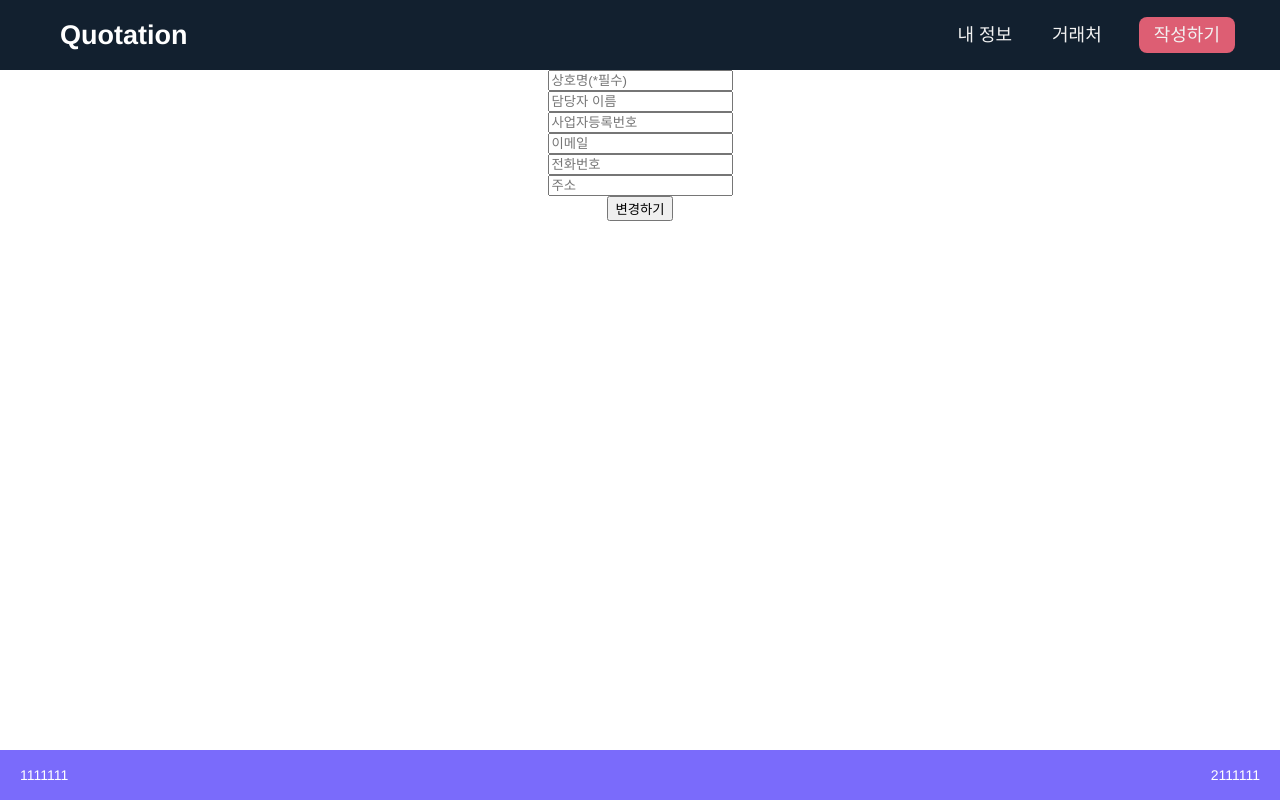
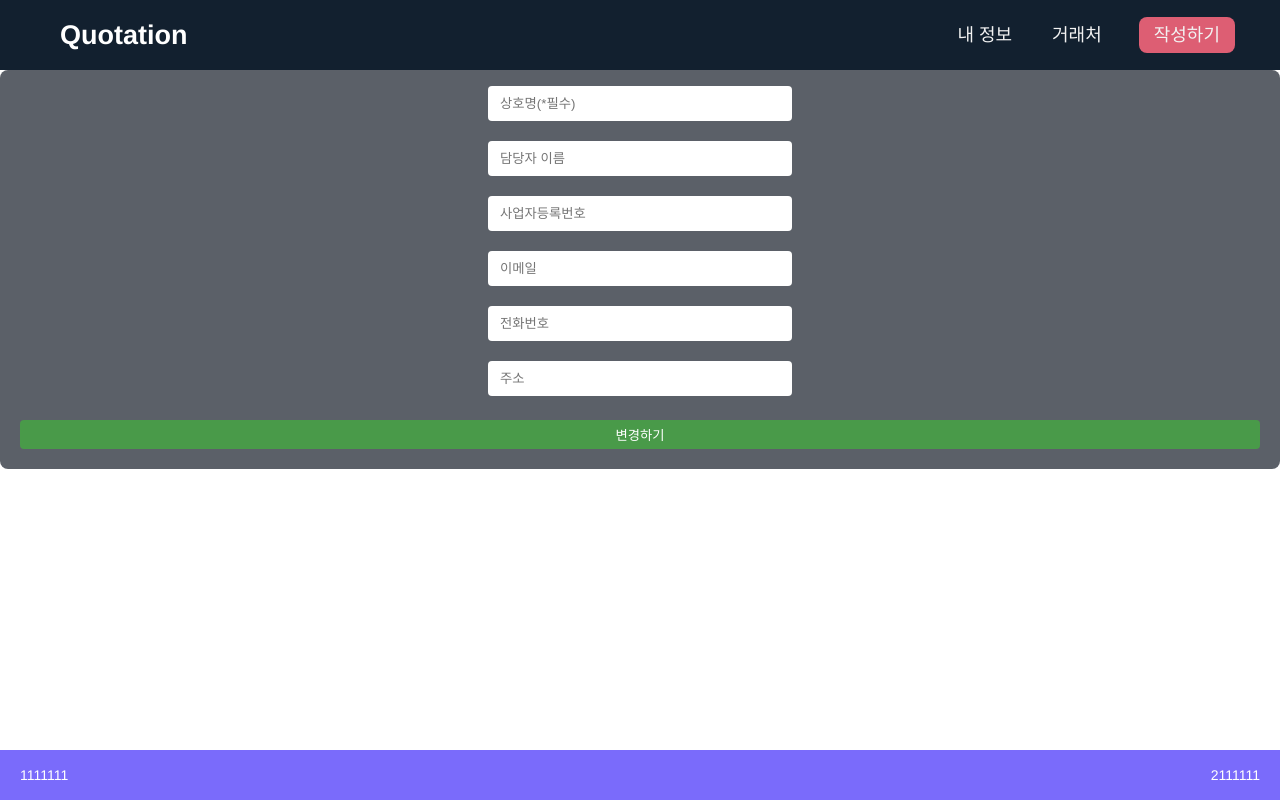
Before and after one commit to mtseo01/quick-quote, a Vue app in the folder front/: page /clients/1 in a window 1280 px wide. Built offline with nearby package versions, Linux system fonts and the light colour scheme; no server answers.

Commit message:
Add CSS Client EditForm

```diff
--- a/front/src/components/client/EditForm.vue
+++ b/front/src/components/client/EditForm.vue
@@ -1,4 +1,7 @@
 <template>
+  <div v-if="alert" class="alert-form">
+    {{ logMessage }}
+  </div>
   <form @submit.prevent>
     <div>
       <input
@@ -31,7 +34,6 @@
 
     <button type="submit" @click="update">변경하기</button>
   </form>
-  <p>{{ logMessage }}</p>
 </template>
 <script>
 import { getClinet, updateClient } from '@/api/client';
@@ -51,6 +53,7 @@ export default {
         },
       ],
       logMessage: '',
+      alert: false,
     };
   },
   setup() {},
@@ -67,8 +70,10 @@ export default {
 
         this.client = data.doc;
         this.logMessage = data.message;
+        this.alert = true;
       } catch (error) {
         this.logMessage = error.response.data.message;
+        this.alert = true;
       }
     },
     async update() {
@@ -78,10 +83,54 @@ export default {
         const { data } = await updateClient(clientId, clientObj);
 
         this.logMessage = data.message;
+        this.alert = true;
       } catch (error) {
         this.logMessage = error.response.data.message;
+        this.alert = true;
       }
     },
   },
 };
 </script>
+<style scoped>
+form {
+  border-radius: 8px;
+  padding: 12px 20px 20px;
+  background: rgba(59, 65, 75, 0.836);
+  font-size: 14px;
+  /* font-weight: 500; */
+}
+input {
+  padding: 5px 12px;
+  margin-top: 4px;
+  margin-bottom: 16px;
+  border: none;
+  border-radius: 4px;
+  width: 280px;
+  height: 25px;
+}
+
+button {
+  color: white;
+  background-color: rgb(73, 154, 73);
+  display: block;
+  border: none;
+  width: 100%;
+  padding: 5px 12px;
+  margin-top: 8px;
+  border-radius: 4px;
+}
+button:hover {
+  background-color: rgb(90, 172, 90);
+}
+
+div .alert-form {
+  color: rgb(0, 97, 252);
+  border-radius: 8px;
+  padding: 20px 20px;
+  background: rgba(59, 65, 75, 0.836);
+  font-size: 14px;
+  margin-bottom: 8px;
+  transition: 0.3s;
+}
+</style>
```
